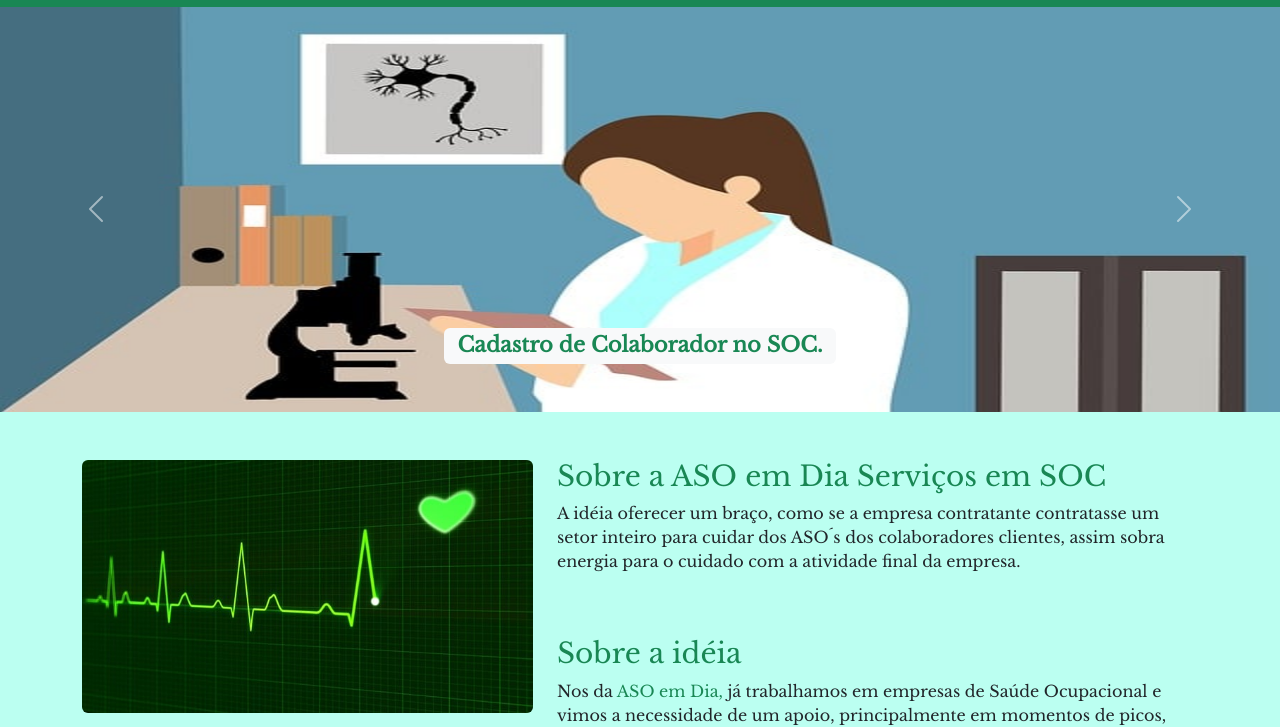
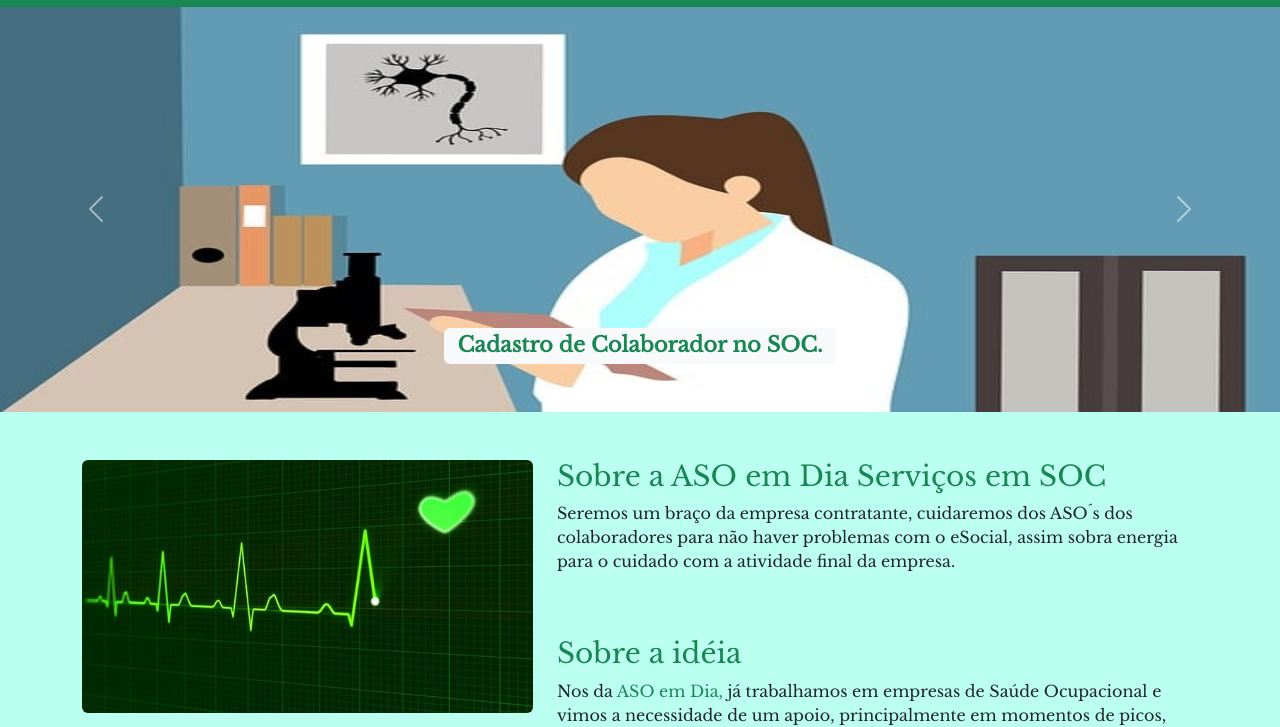
Before and after one commit to HenriqueSchneiderAlmeida/ASOemDia, a plain HTML site: page index.html in a window 1280 px wide. Shown: the part 85-812 px from the top of the page. Drawn offline with nearby package versions, Linux system fonts and the light colour scheme; files whose address does not match are found by name; a web font is replaced by a local one.

Commit message:
Alteracao Servico em SOC

```diff
--- a/index.html
+++ b/index.html
@@ -92,7 +92,7 @@
                     <div class="col-md-7 mt-3 mt-md-0">
                         <h2 class="titulo-font">Sobre a <span class="font-color">ASO em Dia Serviços em SOC</span></h2>
                         <p>
-                            A idéia oferecer um braço, como se a empresa contratante contratasse um setor inteiro para cuidar dos ASO´s dos colaboradores clientes, assim sobra energia para o cuidado com a atividade final da empresa.
+                            Seremos um braço da empresa contratante, cuidaremos dos ASO´s dos colaboradores para não haver problemas com o eSocial, assim sobra energia para o cuidado com a atividade final da empresa.
                         </p>
                         <br><br>
                         <h3 class="titulo-font">Sobre a <span class="font-color"> idéia</span></h3>
```
